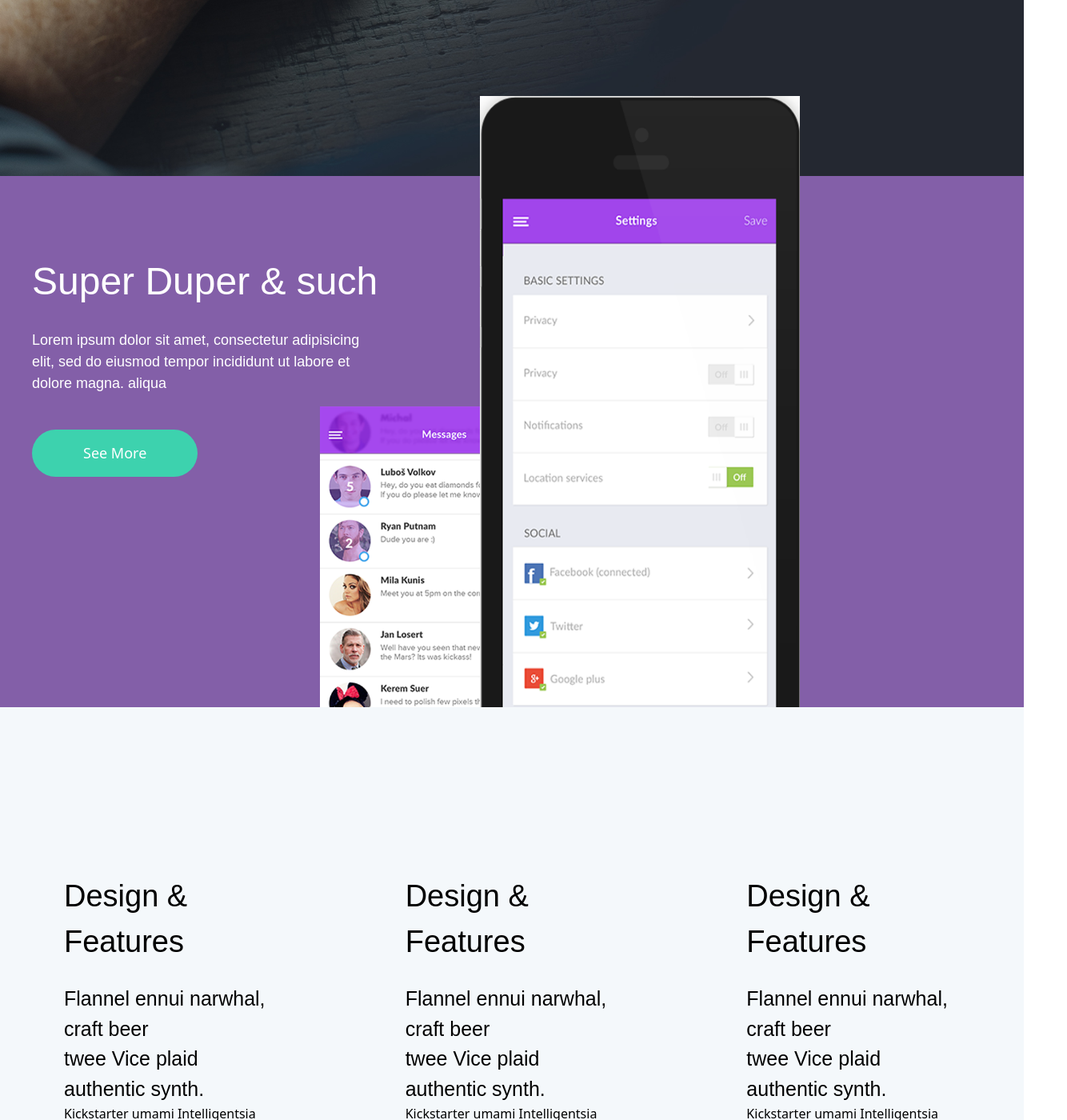
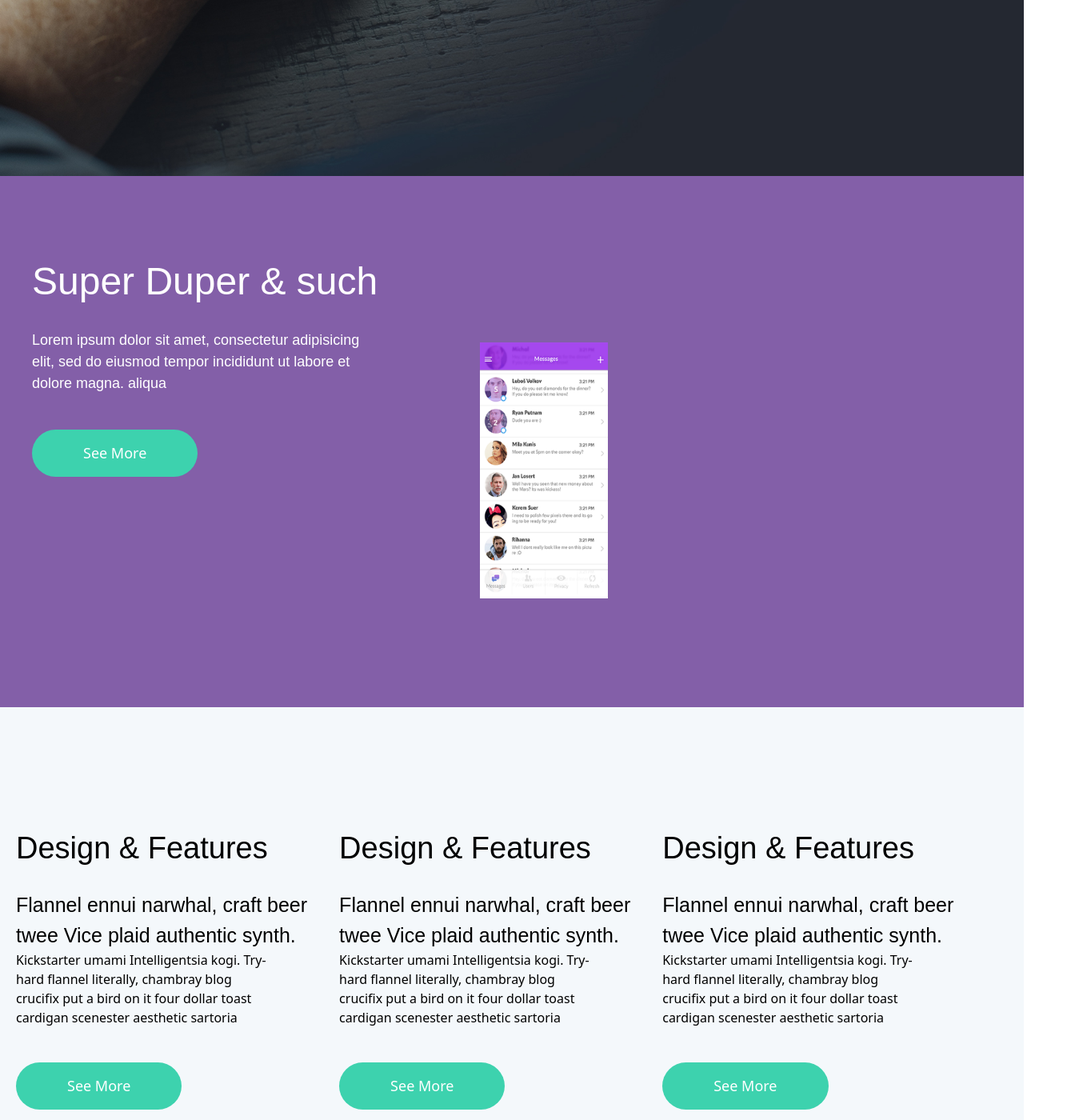
Before and after one commit to Shaimall/torkkk, a Next.js app: page / in a window 1280 px wide. Shown: the part 580-1980 px from the top of the page at 80% size, 1334 px wide, since content can reach past the window. Built offline with nearby package versions, Linux system fonts and the light colour scheme.

Commit message:
2nd commit

```diff
--- a/components/P1.jsx
+++ b/components/P1.jsx
@@ -33,19 +33,19 @@ const P1 = () => {
           <div className=" absolute inset-0 w-full h-full overflow-hidden">
             {" "}
             <img
-              className="absolute top-52 left-[600px] md:left-[400px] md:w-[300px] md:top-72"
+              className="absolute top-52 left-[600px] sm: left-[500px] sm:w-40 sm: h-80 "
               src="/img/interface.png"
               alt=""
             />
           </div>
-          <div className="absolute inset-0 w-full h-full">
+          {/* <div className="absolute inset-0 w-full h-full">
             {" "}
             <img
-              className="absolute -top-[117px] left-[900px] md:left-[600px]  bottom-0 overflow-hidden h-[1080px] md:-top-[100px] md:w-[400px] h-[900px] "
+              className="absolute -top-[117px] left-[900px]   bottom-0 overflow-hidden h-[1080px]  "
               src="/img/phone.png"
               alt=""
             />
-          </div>
+          </div> */}
         </div>
       </section>
 
@@ -53,7 +53,7 @@ const P1 = () => {
         <div className="relative bg-[#F4F8FB]">
           <div className=" pt-32 pb-64  container">
             <div className="flex">
-              <div className="p-20">
+              <div className="p-20 sm: p-5">
                 <p className=" font-openl text-black text-[38px]">
                   Design & Features
                 </p>
@@ -71,7 +71,7 @@ const P1 = () => {
                   See More
                 </button>
               </div>
-              <div className="p-20">
+              <div className="p-5">
                 <p className=" font-openl text-black text-[38px]">
                   Design & Features
                 </p>
@@ -89,7 +89,7 @@ const P1 = () => {
                   See More
                 </button>
               </div>
-              <div className="p-20">
+              <div className="p-5">
                 <p className=" font-openl text-black text-[38px]">
                   Design & Features
                 </p>
@@ -134,8 +134,8 @@ const P1 = () => {
       </section>
       <section>
         <div className="bg-[#2B303B] h-[692px]">
-          <div className=" pt-32 pl-20 container">
-            <div className=" grid grid-cols-4 gap-8">
+          <div className=" pt-32  container">
+            <div className=" grid grid-cols-4 gap-7">
               <div className="">
                 <svg
                   className="w-[42.77px] h-[42.77px] "
@@ -252,7 +252,7 @@ const P1 = () => {
           </div>
         </div>
       </section>
-      <section>
+      {/* <section>
         <div className="grid-cols-2 grid">
           <div className="bg-[#E9EEF1] w-full h-[697px] ">
             <div className="container pl-[140px] pt-[178.6px] inline-flex align-baseline">
@@ -443,7 +443,7 @@ const P1 = () => {
             </div>
           </div>
         </div>
-      </section>
+      </section> */}
     </div>
   );
 };
```
